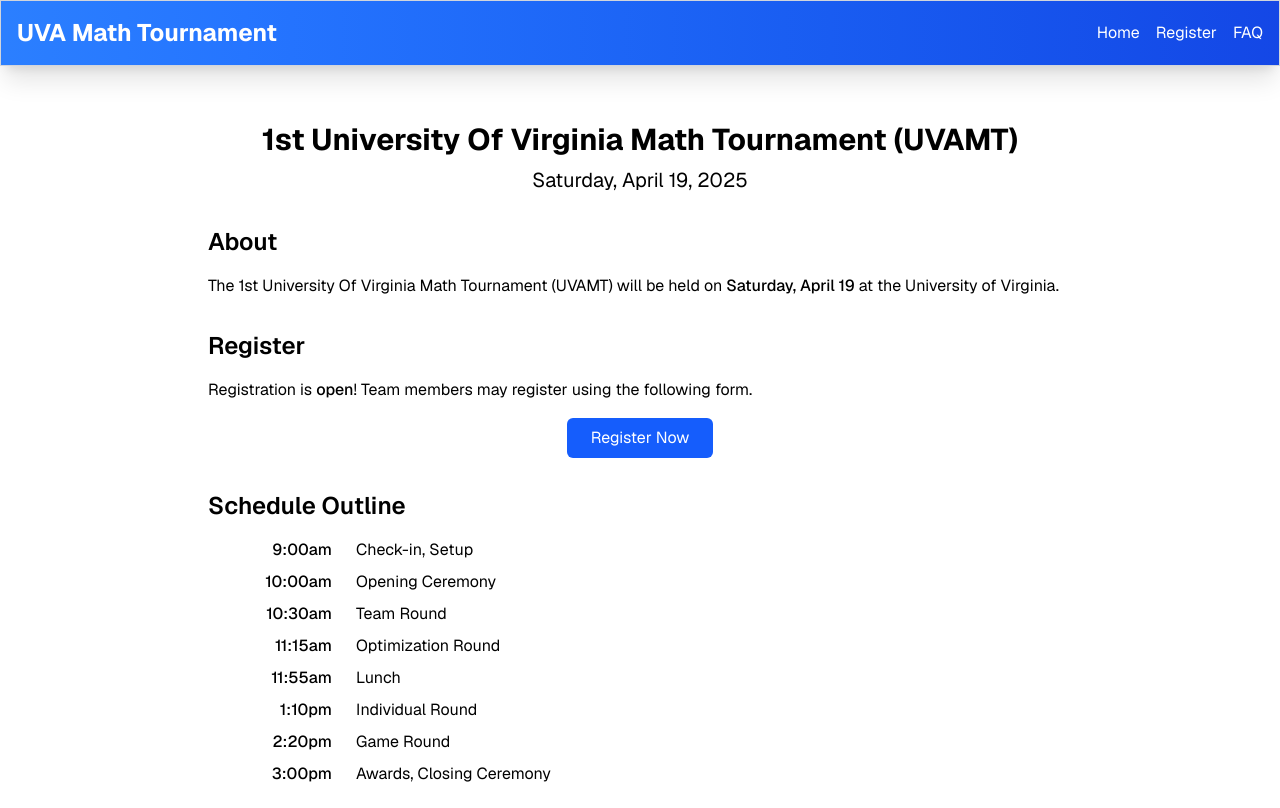
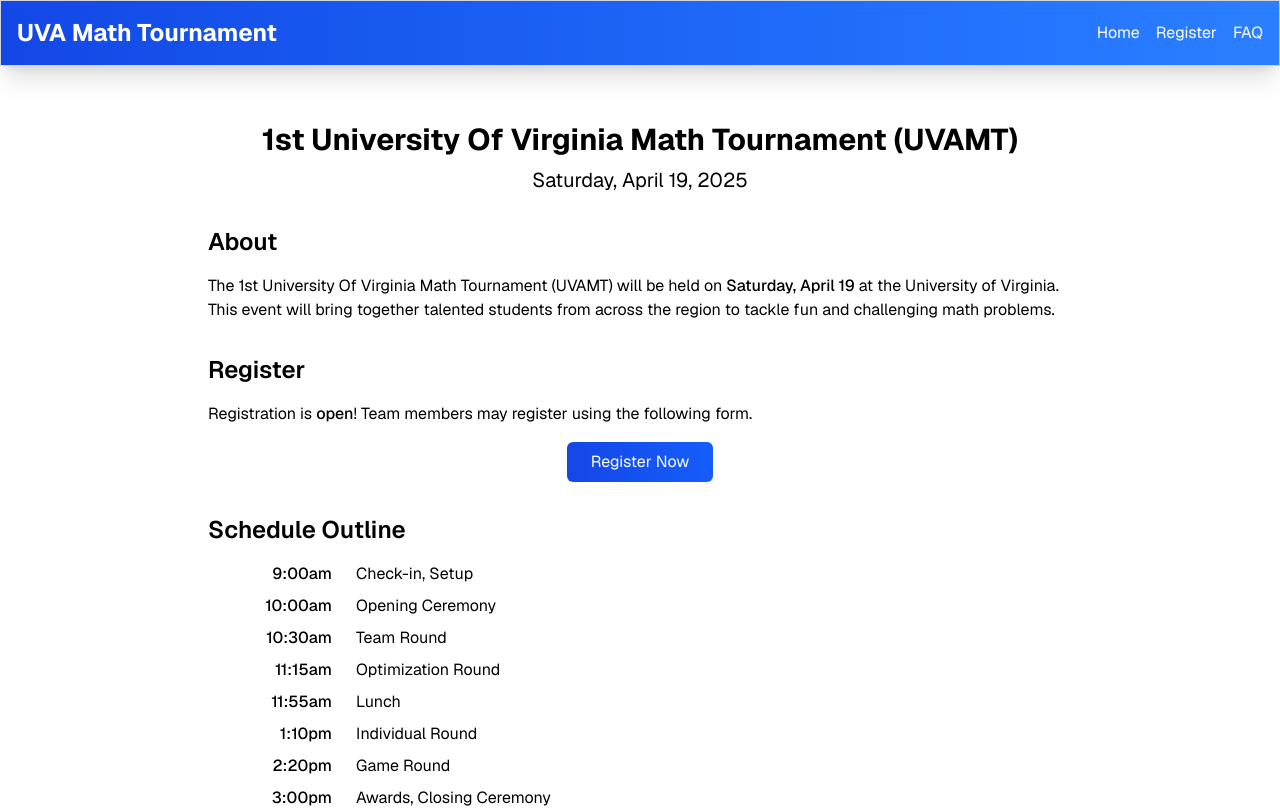
Before and after one commit to mkornilov07/uvamt-website, a Next.js app in the folder uvamt-website/: page / in a window 1280 px wide. Shown: the top 808 px of the page. Built offline with nearby package versions, Linux system fonts and the light colour scheme.

Commit message:
changed About description

```diff
--- a/uvamt-website/app/layout.tsx
+++ b/uvamt-website/app/layout.tsx
@@ -25,7 +25,7 @@
       <body className={geistSans.className}>
         <div className="min-h-screen flex flex-col">
           {/* Navbar */}
-          <nav className="bg-gradient-to-r from-blue-500 to-blue-700  text-white p-4 shadow-xl border border-gray-300">
+          <nav className="bg-gradient-to-r from-blue-700 to-blue-500 text-white p-4 shadow-xl border border-gray-300">
             <div className="container mx-auto flex justify-between items-center">
               <Link href="/">
                 <span className="text-2xl font-bold cursor-pointer">UVA Math Tournament</span>
--- a/uvamt-website/app/page.tsx
+++ b/uvamt-website/app/page.tsx
@@ -13,7 +13,7 @@
         <section className="mb-8">
           <h2 className="text-2xl font-semibold mb-4">About</h2>
           <p>
-            The 1st University Of Virginia Math Tournament (UVAMT) will be held on <span className="font-medium">Saturday, April 19</span> at the University of Virginia.
+            The 1st University Of Virginia Math Tournament (UVAMT) will be held on <span className="font-medium">Saturday, April 19</span> at the University of Virginia. This event will bring together talented students from across the region to tackle fun and challenging math problems.
           </p>
         </section>
 
@@ -23,7 +23,7 @@
             Registration is <span className="font-medium">open</span>! Team members may register using the following form.
           </p>
           <div className="text-center">
-            <Link href="/register" className="inline-block bg-blue-600 text-white px-6 py-2 rounded-md hover:bg-blue-700 transition-colors">
+            <Link href="/register" className="inline-block bg-gradient-to-r from-blue-700 to-blue-600 text-white px-6 py-2 rounded-md hover:bg-blue-700 transition-colors">
               Register Now
             </Link>
           </div>
```
